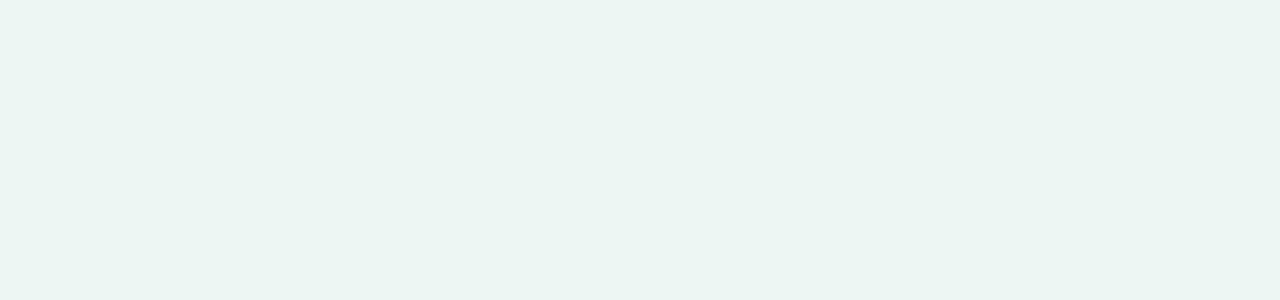
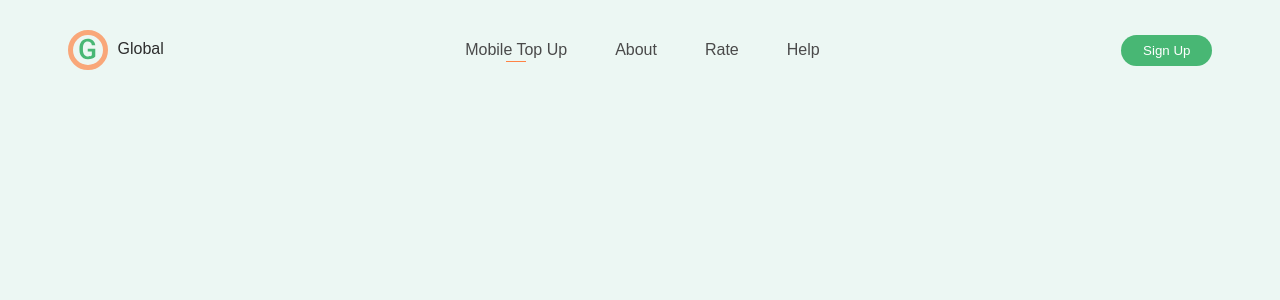
Before and after one commit to Fpsska/Bank-transfer-website, a React (Create React App) app: page / in a window 1280 px wide. Shown: the top 300 px of the page. Built offline with nearby package versions, Linux system fonts and the light colour scheme.

Commit message:
feat: create Header, Logo, Nav components, use in App.tsx

```diff
--- a/src/assets/styles/style.scss
+++ b/src/assets/styles/style.scss
@@ -19,3 +19,11 @@ body {
     font-family: 'Poppins', sans-serif;
     font-weight: 400;
 }
+
+// /. general styles
+
+.container {
+    max-width: useRem(1165); // 1145px
+    margin: 0 auto;
+    padding: 0 useRem(10);
+}
--- a/src/components/App/App.tsx
+++ b/src/components/App/App.tsx
@@ -1,4 +1,6 @@
 import React from 'react';
+
+import Header from '../Header/Header';
 
 import './App.css';
 import '../../assets/styles/style.scss';
@@ -6,7 +8,11 @@ import '../../assets/styles/style.scss';
 // /. imports
 
 const App: React.FC = () => {
-    return <div className="App"></div>;
+    return (
+        <div className="App">
+            <Header />
+        </div>
+    );
 };
 
 export default App;
--- /dev/null
+++ b/src/components/Header/Header.tsx
@@ -0,0 +1,28 @@
+import React from 'react';
+
+import Logo from '../Logo/Logo';
+import Nav from '../Nav/Nav';
+
+import './header.scss';
+import logo from '../../assets/images/logo-icon.svg';
+
+// /. imports
+
+const Header: React.FC = () => {
+    return (
+        <header className="header">
+            <div className="container">
+                <div className="header__wrapper">
+                    <Logo
+                        role={'header__logo'}
+                        img={logo}
+                    />
+                    <Nav role={'header__nav'} />
+                    <button className="header__button">Sign Up</button>
+                </div>
+            </div>
+        </header>
+    );
+};
+
+export default Header;
--- /dev/null
+++ b/src/components/Header/header.scss
@@ -0,0 +1,26 @@
+@import '../../assets/styles/functions';
+
+// /. imports
+
+.header {
+    &__wrapper {
+        padding: useRem(30) 0;
+        display: flex;
+        justify-content: space-between;
+        align-items: center;
+    }
+}
+
+.header {
+    &__wrapper {
+        gap: 10px;
+    }
+
+    &__button {
+        background-color: $green-color;
+        padding: useRem(8) useRem(22);
+        color: $white-color;
+        font-weight: 500;
+        border-radius: useRem(20);
+    }
+}
--- /dev/null
+++ b/src/components/Logo/Logo.tsx
@@ -0,0 +1,29 @@
+import React from 'react';
+
+import './logo.scss';
+
+// /. imports
+
+interface propTypes {
+    role?: string;
+    img: string;
+}
+
+// /. interfaces
+
+const Logo: React.FC<propTypes> = props => {
+    const { role, img } = props;
+
+    return (
+        <div className={`${role ? role : ''} logo`}>
+            <img
+                className="logo__image"
+                src={img}
+                alt="logo"
+            />
+            <span className="logo__text">Global</span>
+        </div>
+    );
+};
+
+export default Logo;
--- /dev/null
+++ b/src/components/Logo/logo.scss
@@ -0,0 +1,9 @@
+@import '../../assets/styles/functions';
+
+// /. imports
+
+.logo {
+    &__image {
+        margin-right: useRem(10);
+    }
+}
--- /dev/null
+++ b/src/components/Nav/Nav.tsx
@@ -0,0 +1,56 @@
+import React from 'react';
+
+import './nav.scss';
+
+// /. imports
+
+interface propTypes {
+    role?: string;
+}
+
+// /. interfaces
+
+const Nav: React.FC<propTypes> = props => {
+    const { role } = props;
+
+    return (
+        <nav className={`${role ? role : ''} nav`}>
+            <ul className="nav__menu">
+                <li className="nav__item">
+                    <a
+                        className="nav__link active"
+                        href="#"
+                    >
+                        Mobile Top Up
+                    </a>
+                </li>
+                <li className="nav__item">
+                    <a
+                        className="nav__link"
+                        href="#"
+                    >
+                        About
+                    </a>
+                </li>
+                <li className="nav__item">
+                    <a
+                        className="nav__link"
+                        href="#"
+                    >
+                        Rate
+                    </a>
+                </li>
+                <li className="nav__item">
+                    <a
+                        className="nav__link"
+                        href="#"
+                    >
+                        Help
+                    </a>
+                </li>
+            </ul>
+        </nav>
+    );
+};
+
+export default Nav;
--- /dev/null
+++ b/src/components/Nav/nav.scss
@@ -0,0 +1,41 @@
+@import '../../assets/styles/functions';
+
+// /. imports
+
+.nav {
+    &__menu {
+        display: flex;
+    }
+
+    &__item {
+        &:not(:last-child) {
+            margin-right: useRem(48);
+        }
+    }
+
+    &__link {
+        font-weight: 400;
+        color: #4A4A4A;
+        transition: all .25s ease-in-out;
+
+        &:hover {
+            color: $orange-color;
+        }
+    }
+
+    &__link.active {
+        position: relative;
+
+        &::before {
+            content: '';
+            position: absolute;
+            bottom: useRem(-4);
+            left: 50%;
+            transform: translate(-50%);
+            background-color: $orange-color;
+            max-width: useRem(20);
+            width: 50%;
+            height: 1px;
+        }
+    }
+}
```
